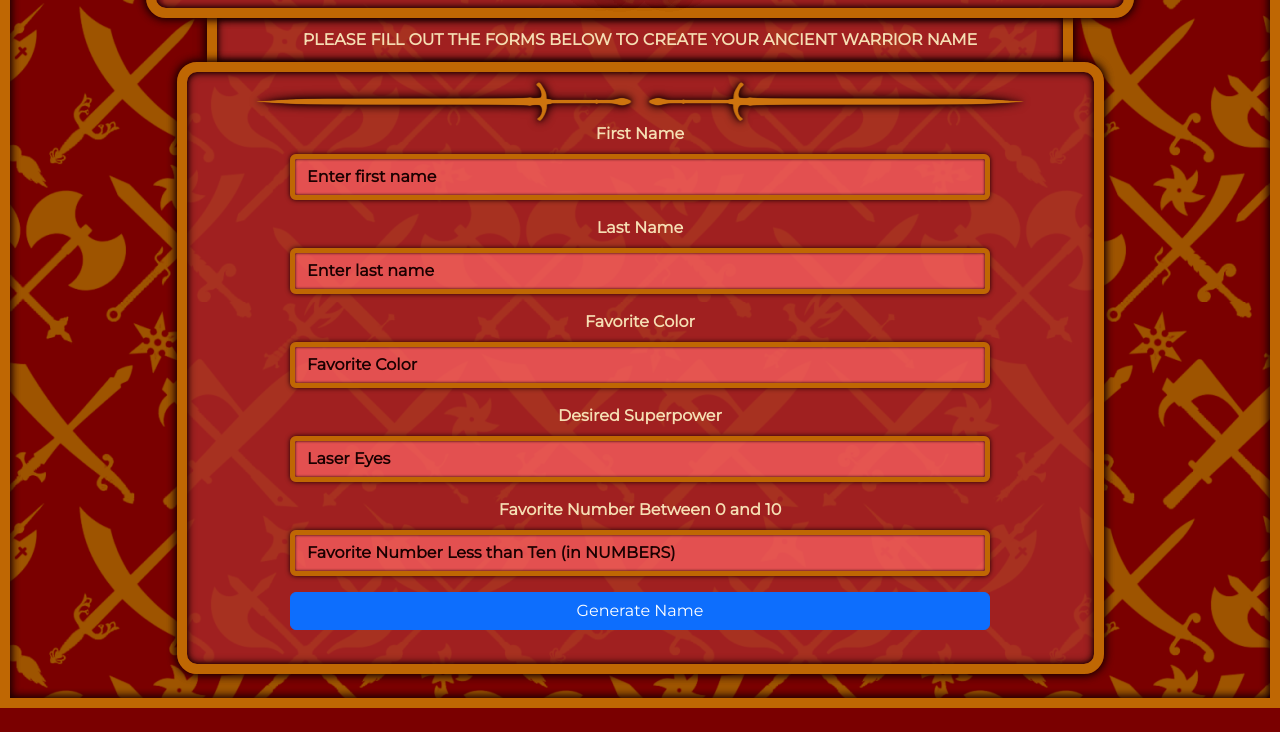
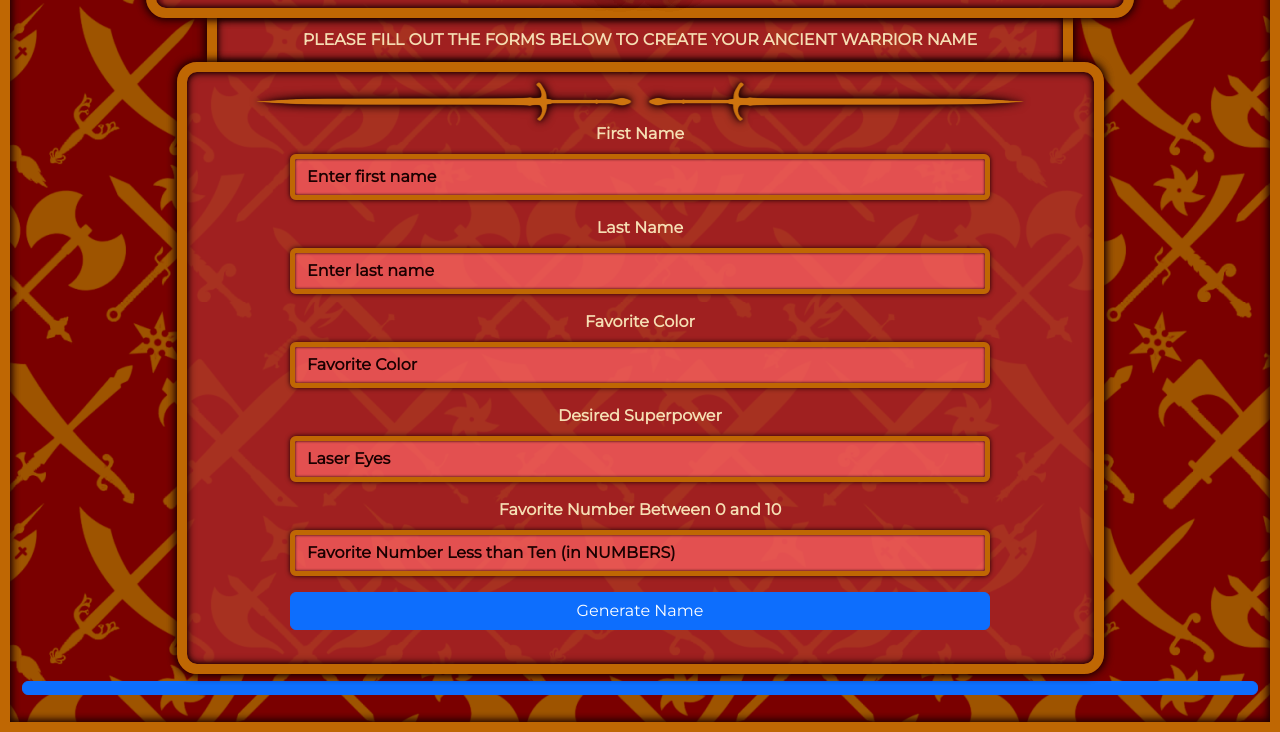
Before and after one commit to James-Ibersteen-Hawker/NameGenerator, a plain HTML site: page index.html in a window 1280 px wide. Shown: the part 208-940 px from the top of the page. Before the commit the page ends 916 px from the top, so only its background shows below. Drawn offline with nearby package versions, Linux system fonts and the light colour scheme.

Commit message:
temporarily removed the d-none, allows it to be shown

```diff
--- a/index.html
+++ b/index.html
@@ -104,7 +104,7 @@
             </div>
           </form>
         </div>
-        <div class="outPutBox d-none">
+        <div class="outPutBox">
           <div id="output"></div>
           <div class="btn btn-primary w-100" onclick="copy()"></div>
         </div>
```
